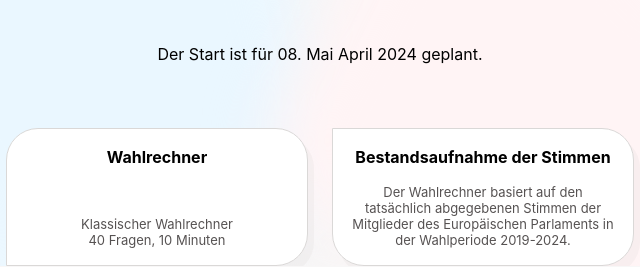
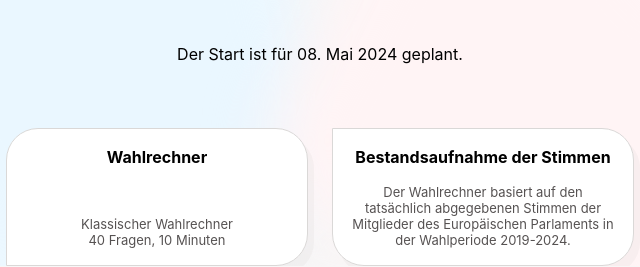
Before and after one commit to michalskop/wahlrechner-v0, a plain HTML site: page docs/index.html in a window 1280 px wide. Shown: the part 314-581 px from the top of the page, 320-960 px from the left. Drawn offline with Linux system fonts and the light colour scheme.

Commit message:
small fix

```diff
--- a/docs/index.html
+++ b/docs/index.html
@@ -161,7 +161,7 @@
                     style="color: rgb(var(--color-neutral-fg));"> 2024 </span></p>
                 </p>
                   <p data-v-1cb44668="" data-v-8db2c677="" class="">
-                  Der Start ist für 08. Mai April 2024 geplant.
+                  Der Start ist für 08. Mai 2024 geplant.
                 </p>
                 <p data-v-1cb44668="" data-v-8db2c677="" class=""
                   style="--2e1ec385: rgb(var(--color-neutral-fg));">
```
